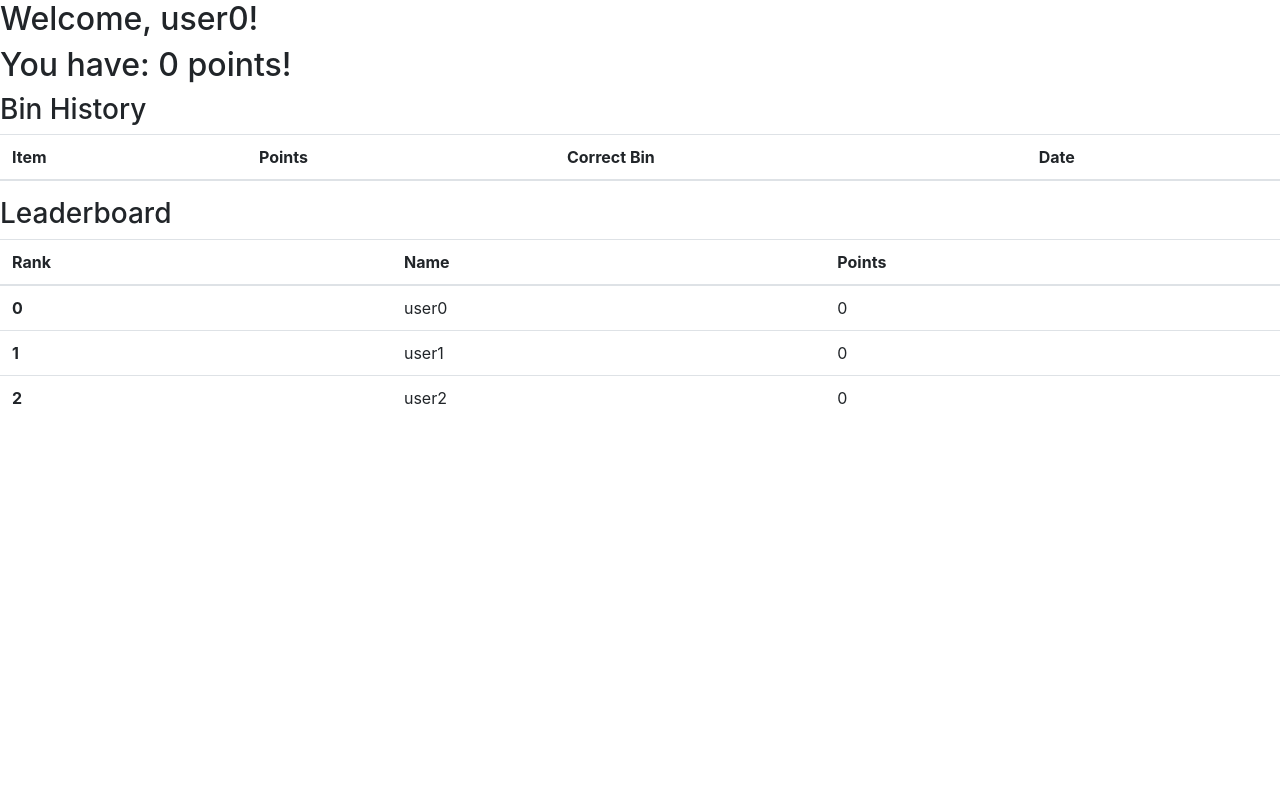
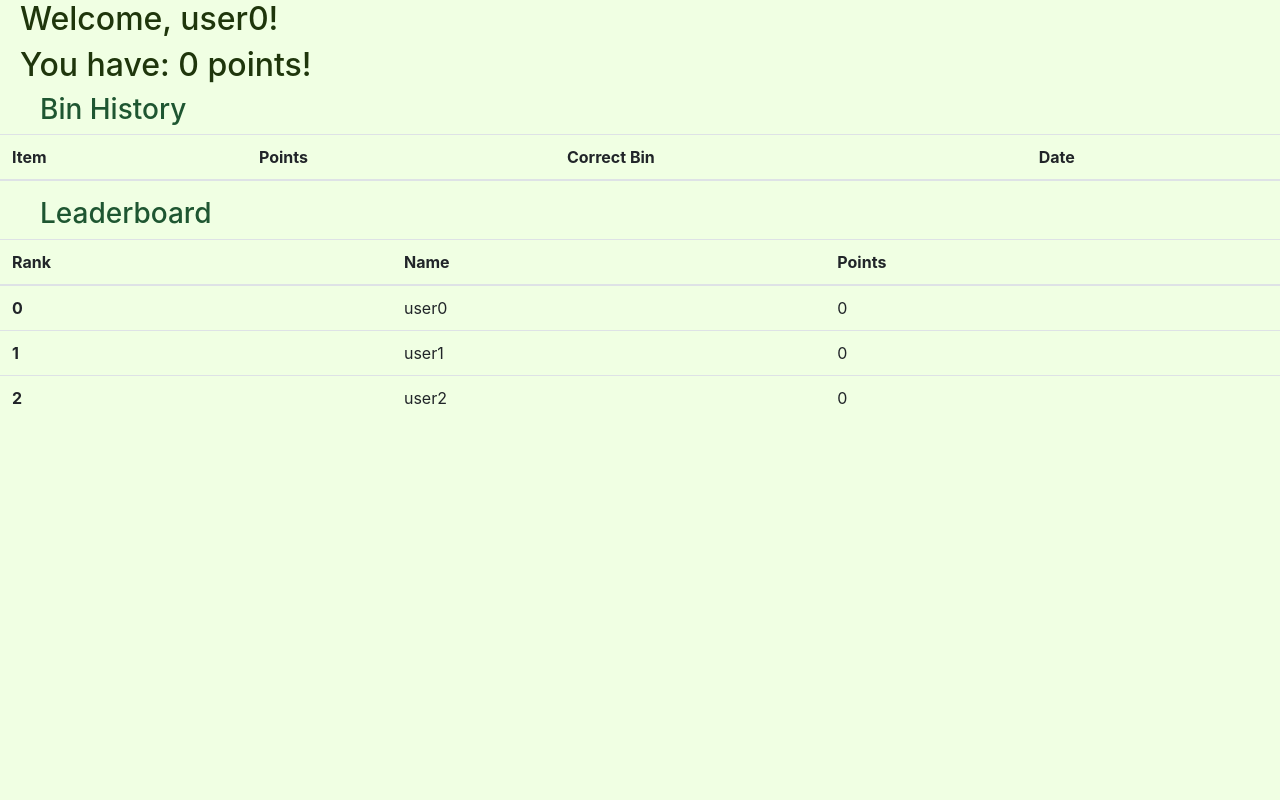
Before and after one commit to Mphan6139/Ecolab, a Flask app: page /landing in a window 1280 px wide. Run offline with Flask 2, Linux system fonts and the light colour scheme; lists and menus that the app fills with data are empty; some libraries are stand-ins or nearby versions.

Commit message:
Final project stuff

```diff
--- a/app.py
+++ b/app.py
@@ -36,7 +36,7 @@ def my_form_post():
 
 @app.route('/landing')
 def landing():
-    return render_template('landing.html', points=currUser.points, name=currUser.name, users=users)
+    return render_template('landing.html', points=currUser.points, name=currUser.name, users=users, history=currUser.history)
 
 if __name__ == '__main__':
     # a = ArdWare()
--- a/static/css/main.css
+++ b/static/css/main.css
@@ -1,4 +1,3 @@
-
 body,
 html {
     height: 100% !important;
@@ -43,3 +42,28 @@ html {
     margin-bottom: 2vh;
     margin-left: 15%;
 }
+
+body {
+    background-color: #e9ffd6ad;
+
+}
+
+h1 {
+    color: #3c5725;
+    margin-left: 20px;
+}
+
+h2 {
+    color: #1f360c;
+    margin-left: 20px;
+}
+
+h3 {
+    color: #1E5631;
+    margin-left: 40px;
+}
+
+p {
+    border-left: 6px solid rgb(0, 184, 0);
+    background-color: rgba(30, 86, 49, 0.329);
+}
--- a/templates/landing.html
+++ b/templates/landing.html
@@ -30,11 +30,10 @@
             <tbody>
                 {% for h in history %}
                 <tr>
-
-                    <!-- <th scope="row"></th> -->
-                    <!-- <td>{{h['points']}}</td>
+                    <th scope="row"></th>
+                    <td>{{h['points']}}</td>
                     <td>{{h['bin']}}</td>
-                    <td>{{h['date']}}</td> -->
+                    <td>{{h['date']}}</td>
                 </tr>
                 {%endfor%}
             </tbody>
```
Also changed, not shown: cv_frame.png.
